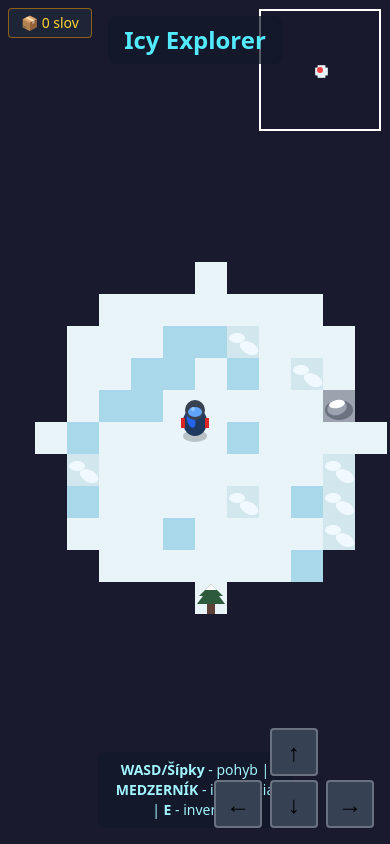
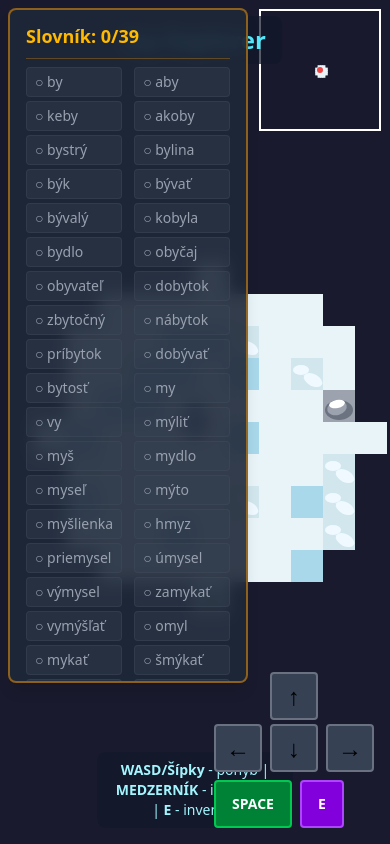
Before and after one commit to omaksi/icy-explorer, a React (Vite) app: page / in a window 390 px wide. Built offline with nearby package versions, Linux system fonts and the light colour scheme.

Commit message:
chest tuning, mobile affinity

```diff
--- a/index.html
+++ b/index.html
@@ -3,7 +3,7 @@
   <head>
     <meta charset="UTF-8" />
     <link rel="icon" type="image/svg+xml" href="/favicon.svg" />
-    <meta name="viewport" content="width=device-width, initial-scale=1.0" />
+    <meta name="viewport" content="width=device-width, initial-scale=1.0, maximum-scale=1.0, user-scalable=no" />
     <title>Icy Explorer</title>
   </head>
   <body>
--- a/src/IcyExplorer.jsx
+++ b/src/IcyExplorer.jsx
@@ -8,6 +8,7 @@ import { useWindowSize } from './hooks/useWindowSize';
 import { useExploration } from './hooks/useExploration';
 import Inventory from './components/Inventory';
 import WordPopup from './components/WordPopup';
+import CollectionAnimation from './components/CollectionAnimation';
 import TreasureHint from './components/TreasureHint';
 import CaveHint from './components/CaveHint';
 import StatsBar from './components/StatsBar';
@@ -21,6 +22,7 @@ export default function IcyExplorer() {
   const [collectedWords, setCollectedWords] = useState([]);
   const [showInventory, setShowInventory] = useState(false);
   const [showWordPopup, setShowWordPopup] = useState(null);
+  const [showCollectionAnimation, setShowCollectionAnimation] = useState(null);
 
   // Cave state
   const [inCave, setInCave] = useState(false);
@@ -37,14 +39,14 @@ export default function IcyExplorer() {
     setShowInventory(prev => !prev);
   }, []);
 
-  const keys = useKeyboard(null, handleInventory);
+  const { keys, pressKey, releaseKey } = useKeyboard(null, handleInventory);
   const { player, frameCount, nearbyTreasure, nearbyCave, nearbyExit, setPlayerPosition } = useGameLoop(
-    keys, world, treasures, inCave, caveMap, caveTreasures
+    keys, world, treasures, inCave, caveMap, caveTreasures, showWordPopup, showInventory
   );
   const { explored, resetCaveExploration } = useExploration(player, inCave);
 
   // Handle spacebar for treasures, cave entry, and cave exit
-  useInteraction({
+  const { handleInteraction } = useInteraction({
     nearbyTreasure,
     nearbyCave,
     nearbyExit,
@@ -60,6 +62,7 @@ export default function IcyExplorer() {
     setCaveMap,
     setInCave,
     resetCaveExploration,
+    setShowCollectionAnimation,
   });
 
   // Render
@@ -100,6 +103,12 @@ export default function IcyExplorer() {
         </div>
 
         {showWordPopup && <WordPopup word={showWordPopup.word} />}
+        {showCollectionAnimation && (
+          <CollectionAnimation
+            word={showCollectionAnimation.word}
+            onComplete={() => setShowCollectionAnimation(null)}
+          />
+        )}
         {showInventory && <Inventory collectedWords={collectedWords} />}
         {nearbyTreasure !== null && !showWordPopup && !showInventory && <TreasureHint />}
         {!inCave && nearbyCave !== null && nearbyTreasure === null && !showInventory && <CaveHint />}
@@ -110,7 +119,7 @@ export default function IcyExplorer() {
             Stlač MEDZERNÍK pre výstup z jaskyne
           </div>
         )}
-        <StatsBar count={collectedWords.length} />
+        <StatsBar collectedWords={collectedWords} />
 
         {/* Instructions overlay */}
         <div className="absolute bottom-4 left-1/2 transform -translate-x-1/2 text-cyan-200 text-center bg-gray-900/70 px-4 py-2 rounded-lg">
@@ -121,7 +130,13 @@ export default function IcyExplorer() {
           </p>
         </div>
 
-        <Controls keys={keys} />
+        <Controls
+          keys={keys}
+          onKeyPress={pressKey}
+          onKeyRelease={releaseKey}
+          onSpace={handleInteraction}
+          onInventory={handleInventory}
+        />
       </div>
     </div>
   );
--- /dev/null
+++ b/src/components/CollectionAnimation.jsx
@@ -0,0 +1,100 @@
+import { useEffect, useState } from 'react';
+
+export default function CollectionAnimation({ word, onComplete }) {
+  const [particles, setParticles] = useState([]);
+
+  useEffect(() => {
+    // Generate random particles
+    const newParticles = Array.from({ length: 20 }, (_, i) => ({
+      id: i,
+      angle: (Math.PI * 2 * i) / 20,
+      distance: 50 + Math.random() * 100,
+      size: 8 + Math.random() * 16,
+      duration: 0.6 + Math.random() * 0.4,
+      delay: Math.random() * 0.1,
+    }));
+    setParticles(newParticles);
+
+    // Trigger completion callback after animation
+    const timeout = setTimeout(() => {
+      onComplete?.();
+    }, 800);
+
+    return () => clearTimeout(timeout);
+  }, [onComplete]);
+
+  return (
+    <div className="absolute top-1/2 left-1/2 transform -translate-x-1/2 -translate-y-1/2 pointer-events-none">
+      {/* Main word with collection animation */}
+      <div className="word-collect-animation">
+        <div className="bg-gradient-to-br from-yellow-300 via-amber-400 to-orange-500
+                        border-4 border-yellow-200 rounded-lg p-8 text-center
+                        shadow-2xl shadow-amber-500/50">
+          <div className="text-6xl font-bold text-white mb-2 drop-shadow-lg animate-pulse">
+            {word}
+          </div>
+          <div className="text-2xl font-bold text-yellow-100">
+            ✓ Zozbierané!
+          </div>
+        </div>
+      </div>
+
+      {/* Particle explosion */}
+      {particles.map(particle => {
+        const x = Math.cos(particle.angle) * particle.distance;
+        const y = Math.sin(particle.angle) * particle.distance;
+
+        return (
+          <div
+            key={particle.id}
+            className="absolute top-0 left-0 pointer-events-none"
+            style={{
+              animation: `sparkle ${particle.duration}s ease-out forwards`,
+              animationDelay: `${particle.delay}s`,
+            }}
+          >
+            <div
+              className="bg-gradient-to-br from-yellow-300 to-amber-500 rounded-full shadow-lg"
+              style={{
+                width: `${particle.size}px`,
+                height: `${particle.size}px`,
+                transform: `translate(${x}px, ${y}px)`,
+              }}
+            />
+          </div>
+        );
+      })}
+
+      {/* Star bursts */}
+      {[0, 1, 2, 3, 4].map(i => (
+        <div
+          key={`star-${i}`}
+          className="absolute top-0 left-0 text-yellow-300 text-4xl pointer-events-none"
+          style={{
+            animation: `sparkle ${0.8 + i * 0.1}s ease-out forwards`,
+            animationDelay: `${i * 0.05}s`,
+            transform: `rotate(${i * 72}deg) translateY(-40px)`,
+          }}
+        >
+          ★
+        </div>
+      ))}
+
+      {/* Glowing rings */}
+      {[0, 1, 2].map(i => (
+        <div
+          key={`ring-${i}`}
+          className="absolute top-1/2 left-1/2 transform -translate-x-1/2 -translate-y-1/2
+                     border-4 border-yellow-300 rounded-full pointer-events-none"
+          style={{
+            width: '100px',
+            height: '100px',
+            animation: `sparkle ${0.6}s ease-out forwards`,
+            animationDelay: `${i * 0.1}s`,
+            opacity: 0.7 - i * 0.2,
+          }}
+        />
+      ))}
+    </div>
+  );
+}
--- a/src/components/Controls.jsx
+++ b/src/components/Controls.jsx
@@ -1,35 +1,82 @@
 import { memo } from 'react';
 
-function Controls({ keys }) {
+function Controls({ keys, onKeyPress, onKeyRelease, onSpace, onInventory }) {
+  const handleTouchStart = (e, key) => {
+    e.preventDefault();
+    onKeyPress?.(key);
+  };
+
+  const handleTouchEnd = (e, key) => {
+    e.preventDefault();
+    onKeyRelease?.(key);
+  };
+
+  const handleMouseDown = (e, key) => {
+    e.preventDefault();
+    onKeyPress?.(key);
+  };
+
+  const handleMouseUp = (e, key) => {
+    e.preventDefault();
+    onKeyRelease?.(key);
+  };
+
+  const handleMouseLeave = (_e, key) => {
+    onKeyRelease?.(key);
+  };
+
+  const handleActionClick = (e, action) => {
+    e.preventDefault();
+    action?.();
+  };
+
+  const ButtonControl = ({ direction, symbol, isPressed }) => (
+    <button
+      onTouchStart={(e) => handleTouchStart(e, direction)}
+      onTouchEnd={(e) => handleTouchEnd(e, direction)}
+      onMouseDown={(e) => handleMouseDown(e, direction)}
+      onMouseUp={(e) => handleMouseUp(e, direction)}
+      onMouseLeave={(e) => handleMouseLeave(e, direction)}
+      className={`w-12 h-12 rounded border-2 flex items-center justify-center text-2xl select-none touch-none active:scale-95 transition-transform
+        ${isPressed ? 'bg-cyan-600 border-cyan-400' : 'bg-gray-700 border-gray-500'}`}
+    >
+      {symbol}
+    </button>
+  );
+
+  const ActionButton = ({ onClick, label, colorClass = 'bg-gray-700 border-gray-500 active:bg-gray-600' }) => (
+    <button
+      onTouchStart={(e) => handleActionClick(e, onClick)}
+      onClick={(e) => handleActionClick(e, onClick)}
+      className={`px-4 h-12 rounded border-2 flex items-center justify-center text-sm font-bold select-none touch-none active:scale-95 transition-transform ${colorClass}`}
+    >
+      {label}
+    </button>
+  );
+
   return (
-    <div className="absolute bottom-4 right-4 flex gap-2">
-      <div className="flex flex-col items-center">
-        <div
-          className={`w-12 h-12 rounded border-2 flex items-center justify-center text-2xl
-            ${keys.ArrowUp ? 'bg-cyan-600 border-cyan-400' : 'bg-gray-700 border-gray-500'}`}
-        >
-          ↑
-        </div>
-        <div className="flex gap-2 mt-1">
-          <div
-            className={`w-12 h-12 rounded border-2 flex items-center justify-center text-2xl
-              ${keys.ArrowLeft ? 'bg-cyan-600 border-cyan-400' : 'bg-gray-700 border-gray-500'}`}
-          >
-            ←
-          </div>
-          <div
-            className={`w-12 h-12 rounded border-2 flex items-center justify-center text-2xl
-              ${keys.ArrowDown ? 'bg-cyan-600 border-cyan-400' : 'bg-gray-700 border-gray-500'}`}
-          >
-            ↓
-          </div>
-          <div
-            className={`w-12 h-12 rounded border-2 flex items-center justify-center text-2xl
-              ${keys.ArrowRight ? 'bg-cyan-600 border-cyan-400' : 'bg-gray-700 border-gray-500'}`}
-          >
-            →
+    <div className="absolute bottom-4 right-4 flex flex-col gap-2">
+      <div className="flex gap-2">
+        <div className="flex flex-col items-center">
+          <ButtonControl direction="ArrowUp" symbol="↑" isPressed={keys.ArrowUp} />
+          <div className="flex gap-2 mt-1">
+            <ButtonControl direction="ArrowLeft" symbol="←" isPressed={keys.ArrowLeft} />
+            <ButtonControl direction="ArrowDown" symbol="↓" isPressed={keys.ArrowDown} />
+            <ButtonControl direction="ArrowRight" symbol="→" isPressed={keys.ArrowRight} />
           </div>
         </div>
+      </div>
+      <div className="flex gap-2">
+        <ActionButton
+          onClick={onSpace}
+          label="SPACE"
+          colorClass="bg-green-700 border-green-500 active:bg-green-600 text-white"
+        />
+        <ActionButton
+          onClick={onInventory}
+          label="E"
+          colorClass="bg-purple-700 border-purple-500 active:bg-purple-600 text-white"
+        />
       </div>
     </div>
   );
--- a/src/components/StatsBar.jsx
+++ b/src/components/StatsBar.jsx
@@ -1,8 +1,33 @@
-export default function StatsBar({ count }) {
+import { VYBRANE_SLOVA } from '../data/words';
+
+export default function StatsBar({ collectedWords }) {
+  const totalWords = VYBRANE_SLOVA.length;
+  const collectedCount = collectedWords.length;
+
   return (
-    <div className="absolute top-2 left-2 bg-gray-800/80 rounded px-3 py-1
-                    text-amber-300 text-sm border border-amber-500/50">
-      📦 {count} slov
+    <div className="absolute top-2 left-2 bg-gray-800/90 rounded-lg px-4 py-3
+                    text-amber-300 text-sm border-2 border-amber-500/50 shadow-lg
+                    max-h-[80vh] overflow-y-auto backdrop-blur-sm">
+      <div className="font-bold text-lg mb-2 text-amber-400 border-b border-amber-500/30 pb-2">
+        Slovník: {collectedCount}/{totalWords}
+      </div>
+      <div className="grid grid-cols-2 gap-x-3 gap-y-1">
+        {VYBRANE_SLOVA.map((word) => {
+          const isCollected = collectedWords.includes(word);
+          return (
+            <div
+              key={word}
+              className={`px-2 py-1 rounded ${
+                isCollected
+                  ? 'bg-green-600/40 text-green-200 border border-green-400/50'
+                  : 'bg-gray-700/40 text-gray-400 border border-gray-600/30'
+              }`}
+            >
+              {isCollected ? '✓' : '○'} {word}
+            </div>
+          );
+        })}
+      </div>
     </div>
   );
 }
--- a/src/hooks/useGameLoop.js
+++ b/src/hooks/useGameLoop.js
@@ -4,7 +4,7 @@ import { isWalkable, TILES } from '../world/tiles';
 import { isCaveWalkable, CAVE_TILES } from '../world/caveTiles';
 import { CAVE_WIDTH, CAVE_HEIGHT } from '../world/caveGeneration';
 
-export const useGameLoop = (keys, world, treasures, inCave, caveMap, caveTreasures) => {
+export const useGameLoop = (keys, world, treasures, inCave, caveMap, caveTreasures, showWordPopup, showInventory) => {
   const [player, setPlayer] = useState({
     x: WORLD_WIDTH * TILE_SIZE / 2,
     y: WORLD_HEIGHT * TILE_SIZE / 2,
@@ -23,6 +23,8 @@ export const useGameLoop = (keys, world, treasures, inCave, caveMap, caveTreasur
   const inCaveRef = useRef(inCave);
   const caveMapRef = useRef(caveMap);
   const caveTreasuresRef = useRef(caveTreasures);
+  const showWordPopupRef = useRef(showWordPopup);
+  const showInventoryRef = useRef(showInventory);
 
   // Keep refs in sync
   useEffect(() => { keysRef.current = keys; }, [keys]);
@@ -31,6 +33,8 @@ export const useGameLoop = (keys, world, treasures, inCave, caveMap, caveTreasur
   useEffect(() => { inCaveRef.current = inCave; }, [inCave]);
   useEffect(() => { caveMapRef.current = caveMap; }, [caveMap]);
   useEffect(() => { caveTreasuresRef.current = caveTreasures; }, [caveTreasures]);
+  useEffect(() => { showWordPopupRef.current = showWordPopup; }, [showWordPopup]);
+  useEffect(() => { showInventoryRef.current = showInventory; }, [showInventory]);
 
   // Single stable game loop that reads from refs
   useEffect(() => {
@@ -41,6 +45,8 @@ export const useGameLoop = (keys, world, treasures, inCave, caveMap, caveTreasur
       const caveMap = caveMapRef.current;
       const treasures = treasuresRef.current;
       const caveTreasures = caveTreasuresRef.current;
+      const showWordPopup = showWordPopupRef.current;
+      const showInventory = showInventoryRef.current;
 
       const currentWorld = inCave ? caveMap : world;
       if (!currentWorld) return;
@@ -57,6 +63,8 @@ export const useGameLoop = (keys, world, treasures, inCave, caveMap, caveTreasur
         let direction = prev.direction;
         let moving = false;
 
+        // Disable movement when any popup is shown
+        if (!showWordPopup && !showInventory) {
           // Calculate new position based on keys
           if (keys.ArrowUp) {
             newY -= PLAYER_SPEED;
@@ -77,6 +85,7 @@ export const useGameLoop = (keys, world, treasures, inCave, caveMap, caveTreasur
             newX += PLAYER_SPEED;
             direction = 'right';
             moving = true;
+          }
         }
 
         // Check collision with world bounds
--- a/src/hooks/useInteraction.js
+++ b/src/hooks/useInteraction.js
@@ -1,4 +1,4 @@
-import { useEffect } from 'react';
+import { useEffect, useCallback } from 'react';
 import { WORLD_WIDTH, TILE_SIZE } from '../constants';
 import { generateCave, generateCaveTreasures } from '../world/caveGeneration';
 
@@ -20,13 +20,9 @@ export const useInteraction = ({
   setCaveMap,
   setInCave,
   resetCaveExploration,
+  setShowCollectionAnimation,
 }) => {
-  useEffect(() => {
-    const handleKeyDown = (e) => {
-      if (e.key !== ' ' && e.key !== 'Space') return;
-
-      e.preventDefault();
-
+  const handleInteraction = useCallback(() => {
     // Handle treasure interaction
     if (nearbyTreasure !== null) {
       const setterFn = inCave ? setCaveTreasures : setTreasures;
@@ -38,6 +34,7 @@ export const useInteraction = ({
           } else if (!t.collected) {
             setCollectedWords(words => [...words, t.word]);
             setShowWordPopup(null);
+            setShowCollectionAnimation({ word: t.word });
             return { ...t, collected: true };
           }
         }
@@ -69,13 +66,23 @@ export const useInteraction = ({
       setCaveMap(null);
       setCaveTreasures([]);
     }
+  }, [
+    nearbyTreasure, nearbyCave, nearbyExit, inCave, player, overworldPosition,
+    setPlayerPosition, setOverworldPosition, setTreasures, setCaveTreasures,
+    setShowWordPopup, setCollectedWords, setCaveMap, setInCave, resetCaveExploration,
+    setShowCollectionAnimation
+  ]);
+
+  useEffect(() => {
+    const handleKeyDown = (e) => {
+      if (e.key !== ' ' && e.key !== 'Space') return;
+      e.preventDefault();
+      handleInteraction();
     };
 
     window.addEventListener('keydown', handleKeyDown);
     return () => window.removeEventListener('keydown', handleKeyDown);
-  }, [
-    nearbyTreasure, nearbyCave, nearbyExit, inCave, player, overworldPosition,
-    setPlayerPosition, setOverworldPosition, setTreasures, setCaveTreasures,
-    setShowWordPopup, setCollectedWords, setCaveMap, setInCave, resetCaveExploration
-  ]);
+  }, [handleInteraction]);
+
+  return { handleInteraction };
 };
--- a/src/hooks/useKeyboard.js
+++ b/src/hooks/useKeyboard.js
@@ -1,7 +1,15 @@
-import { useState, useEffect } from 'react';
+import { useState, useEffect, useCallback } from 'react';
 
 export const useKeyboard = (onSpace, onInventory) => {
   const [keys, setKeys] = useState({});
+
+  const pressKey = useCallback((key) => {
+    setKeys(prev => ({ ...prev, [key]: true }));
+  }, []);
+
+  const releaseKey = useCallback((key) => {
+    setKeys(prev => ({ ...prev, [key]: false }));
+  }, []);
 
   useEffect(() => {
     const keyMap = {
@@ -44,5 +52,5 @@ export const useKeyboard = (onSpace, onInventory) => {
     };
   }, [onSpace, onInventory]);
 
-  return keys;
+  return { keys, pressKey, releaseKey };
 };
--- a/src/index.css
+++ b/src/index.css
@@ -6,4 +6,45 @@ html, body, #root {
   width: 100%;
   height: 100%;
   overflow: hidden;
+  user-select: none;
+  -webkit-user-select: none;
+  -moz-user-select: none;
+  -ms-user-select: none;
+  touch-action: pan-x pan-y;
+  -webkit-touch-callout: none;
 }
+
+@keyframes chestOpen {
+  0% { transform: scale(1) rotate(0deg); }
+  20% { transform: scale(1.2) rotate(-5deg); }
+  40% { transform: scale(1.15) rotate(5deg); }
+  60% { transform: scale(1.25) rotate(-3deg); }
+  80% { transform: scale(1.2) rotate(3deg); }
+  100% { transform: scale(1) rotate(0deg); }
+}
+
+@keyframes collectWord {
+  0% { transform: translate(-50%, -50%) scale(1) rotate(0deg); opacity: 1; }
+  25% { transform: translate(-50%, -50%) scale(1.5) rotate(10deg); opacity: 1; }
+  50% { transform: translate(-50%, -50%) scale(1.8) rotate(-10deg); opacity: 1; }
+  75% { transform: translate(-50%, -60%) scale(2) rotate(5deg); opacity: 0.8; }
+  100% { transform: translate(-50%, -80%) scale(0.3) rotate(0deg); opacity: 0; }
+}
+
+@keyframes sparkle {
+  0%, 100% { opacity: 0; transform: scale(0) rotate(0deg); }
+  50% { opacity: 1; transform: scale(1) rotate(180deg); }
+}
+
+@keyframes float {
+  0%, 100% { transform: translateY(0px); }
+  50% { transform: translateY(-10px); }
+}
+
+.chest-open-animation {
+  animation: chestOpen 0.6s ease-in-out;
+}
+
+.word-collect-animation {
+  animation: collectWord 0.8s ease-out forwards;
+}
```
Also changed, not shown: src/components/WordPopup.jsx (+11 -3 lines). Lines whose indentation alone changed are shown as unchanged.
